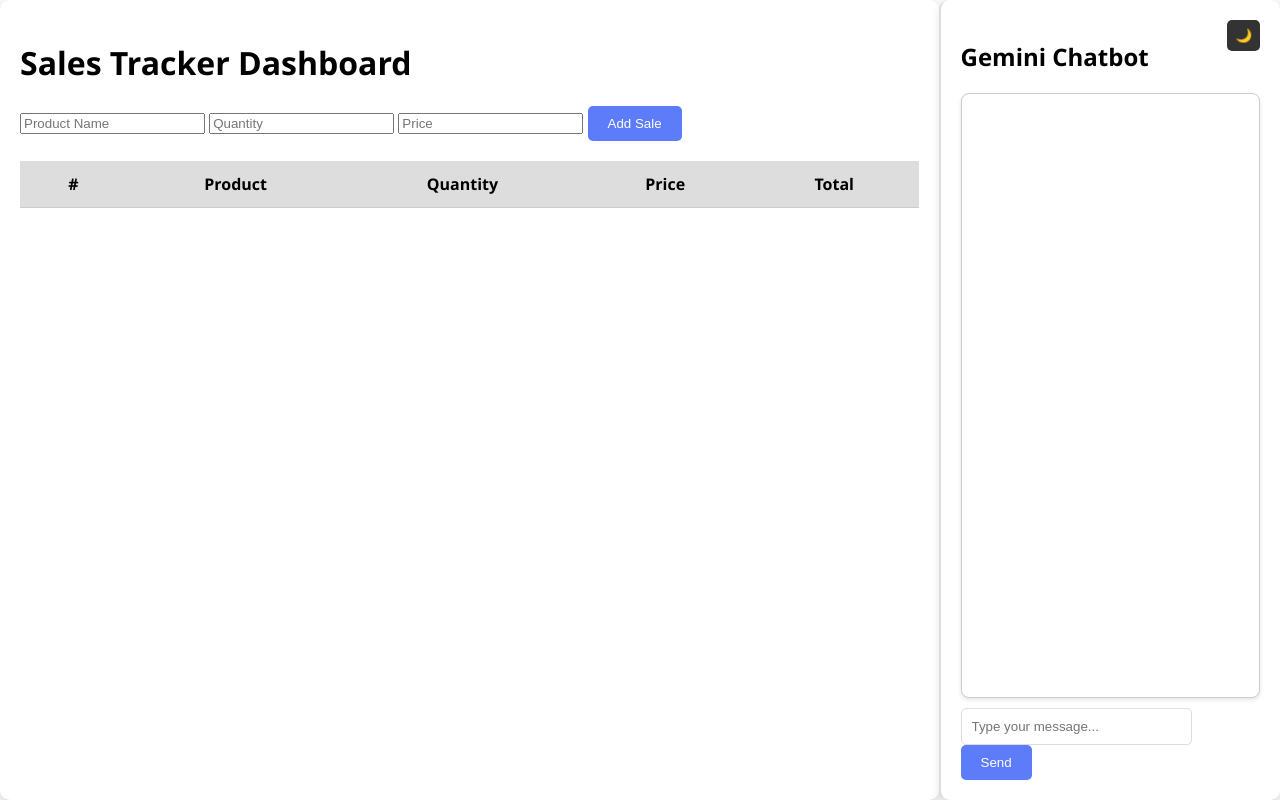
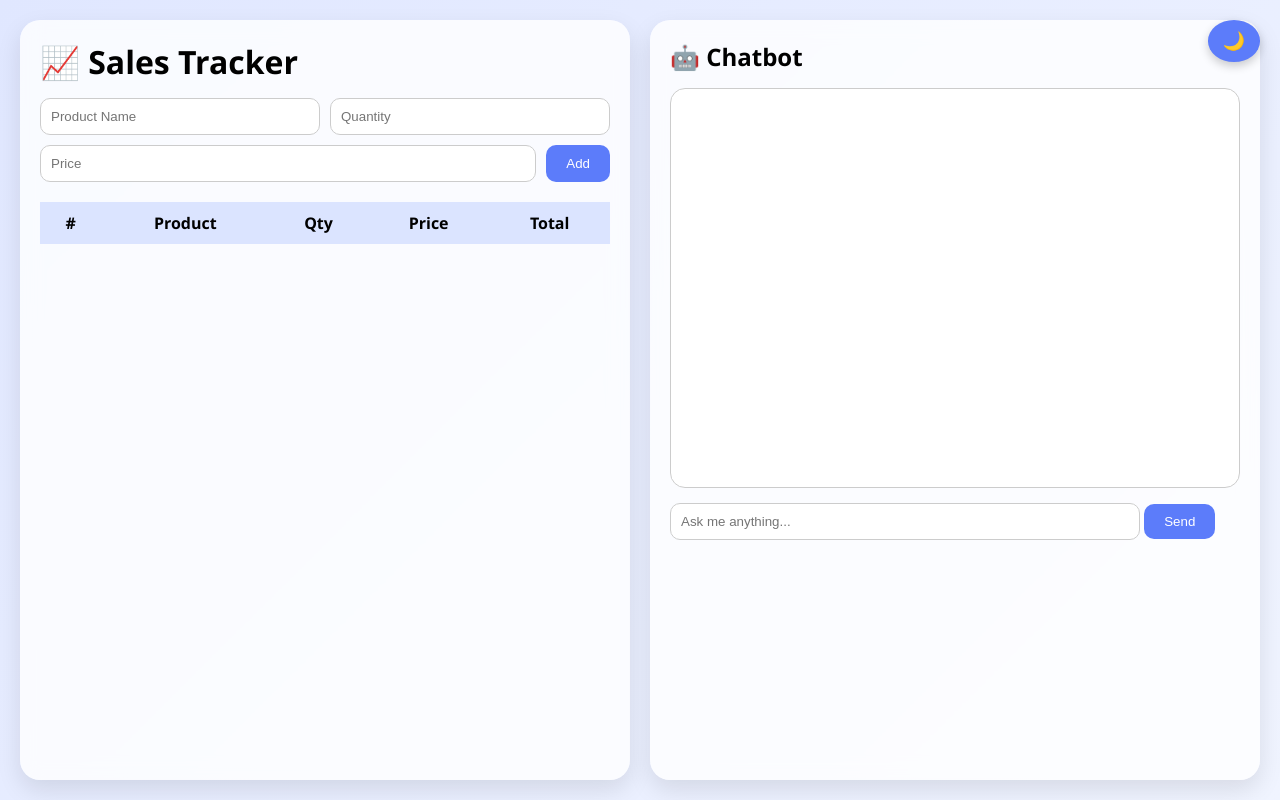
Before and after one commit to Khush2040/Sales-Tracker-AI, a plain HTML site: page frontend/index.html in a window 1280 px wide. Drawn offline with Linux system fonts and the light colour scheme.

Commit message:
Update index.html

```diff
--- a/frontend/index.html
+++ b/frontend/index.html
@@ -1,116 +1,158 @@
 <!DOCTYPE html>
 <html lang="en">
 <head>
-  <meta charset="UTF-8">
+  <meta charset="UTF-8" />
+  <meta name="viewport" content="width=device-width, initial-scale=1.0"/>
   <title>Sales Tracker + Chatbot</title>
-  <link rel="stylesheet" href="styles.css" />
-  <link href="https://cdn.jsdelivr.net/npm/font-awesome/css/font-awesome.min.css" rel="stylesheet">
+  <link href="https://cdn.jsdelivr.net/npm/font-awesome/css/font-awesome.min.css" rel="stylesheet" />
   <style>
-    /* Global Styles */
-    body {
+    :root {
+      --primary: #5c7cfa;
+      --bg-light: #f4f7fc;
+      --bg-dark: #1e1e2f;
+      --card-bg-light: rgba(255, 255, 255, 0.8);
+      --card-bg-dark: rgba(40, 40, 55, 0.8);
+      --text-light: #fff;
+      --text-dark: #333;
+    }
+
+    * {
+      box-sizing: border-box;
       margin: 0;
       padding: 0;
-      font-family: "Segoe UI", sans-serif;
-      display: flex;
-      height: 100vh;
-      overflow: hidden;
-      background-color: #f4f7fc;
-      transition: background-color 0.3s ease;
     }
 
-    /* Light/Dark Mode */
+    body {
+      font-family: "Segoe UI", sans-serif;
+      height: 100vh;
+      background: linear-gradient(135deg, #e0e7ff, #f0f4ff);
+      display: flex;
+      flex-wrap: wrap;
+      padding: 20px;
+      gap: 20px;
+      transition: background-color 0.5s ease;
+    }
+
     body.dark-mode {
-      background-color: #2f2f2f;
-      color: white;
+      background: linear-gradient(135deg, #1e1e2f, #2e2e4f);
+      color: var(--text-light);
     }
 
     .toggle-btn {
-      position: absolute;
+      position: fixed;
       top: 20px;
       right: 20px;
-      background: #333;
+      z-index: 9999; /* ensures it stays on top */
+      background: var(--primary);
       color: white;
       border: none;
-      padding: 8px;
+      padding: 10px 15px;
+      border-radius: 50%;
+      font-size: 18px;
       cursor: pointer;
-      border-radius: 5px;
+      box-shadow: 0 4px 10px rgba(0, 0, 0, 0.2);
     }
 
-    .sales-section, .chat-section {
+    .sales-section,
+    .chat-section {
+      flex: 1;
+      min-width: 350px;
+      background-color: var(--card-bg-light);
+      border-radius: 20px;
       padding: 20px;
-      transition: all 0.3s ease;
+      backdrop-filter: blur(10px);
+      box-shadow: 0 10px 25px rgba(0, 0, 0, 0.1);
+      transition: background-color 0.5s ease, color 0.5s ease;
     }
 
-    /* Sales Section */
-    .sales-section {
-      flex: 3;
-      background-color: #fff;
-      border-radius: 10px;
-      box-shadow: 0 4px 8px rgba(0, 0, 0, 0.1);
-      overflow-y: auto;
+    body.dark-mode .sales-section,
+    body.dark-mode .chat-section {
+      background-color: var(--card-bg-dark);
+      color: var(--text-light);
     }
 
-    .sales-section.dark-mode {
-      background-color: #333;
+    h1, h2 {
+      margin-bottom: 15px;
+      font-weight: 600;
+    }
+
+    form {
+      display: flex;
+      flex-wrap: wrap;
+      gap: 10px;
+      margin-bottom: 20px;
+    }
+
+    input {
+      flex: 1;
+      padding: 10px;
       border-radius: 10px;
+      border: 1px solid #ccc;
+      outline: none;
+      transition: 0.3s ease;
+    }
+
+    input:focus {
+      border-color: var(--primary);
+      box-shadow: 0 0 5px var(--primary);
+    }
+
+    button {
+      background-color: var(--primary);
+      color: white;
+      padding: 10px 20px;
+      border-radius: 10px;
+      border: none;
+      cursor: pointer;
+      transition: 0.3s ease;
+    }
+
+    button:hover {
+      background-color: #4a68c7;
+      transform: scale(1.05);
     }
 
     table {
       width: 100%;
       border-collapse: collapse;
-      margin-top: 20px;
+      margin-top: 10px;
     }
 
     th, td {
-      padding: 12px 20px;
+      padding: 10px;
       text-align: center;
-      border-bottom: 1px solid #ccc;
     }
 
     th {
-      background-color: #ddd;
-      font-weight: bold;
+      background-color: #dbe4ff;
+    }
+
+    tr:nth-child(even) {
+      background-color: #f9f9f9;
     }
 
     tr:hover {
-      background-color: #f4f4f4;
-      cursor: pointer;
-    }
-
-    /* Chat Section */
-    .chat-section {
-      flex: 1;
-      background-color: #fff;
-      border-left: 2px solid #ddd;
-      border-radius: 10px;
-      box-shadow: 0 4px 8px rgba(0, 0, 0, 0.1);
-      display: flex;
-      flex-direction: column;
-    }
-
-    .chat-section.dark-mode {
-      background-color: #444;
+      background-color: #edf2ff;
     }
 
     #chatWindow {
-      flex: 1;
+      height: 400px;
       overflow-y: auto;
+      padding: 10px;
       border: 1px solid #ccc;
-      padding: 10px;
-      margin-bottom: 10px;
-      background-color: #fff;
-      border-radius: 8px;
-      box-shadow: 0 2px 4px rgba(0, 0, 0, 0.1);
+      border-radius: 15px;
+      background: #fff;
+      margin-bottom: 15px;
     }
 
-    #chatWindow.dark-mode {
-      background-color: #333;
+    body.dark-mode #chatWindow {
+      background: #2f2f3f;
       color: white;
     }
 
-    .user-message, .bot-message {
+    .user-message,
+    .bot-message {
       display: flex;
-      align-items: center;
       margin-bottom: 10px;
     }
 
@@ -123,41 +165,21 @@
     }
 
     .message-text {
-      padding: 10px;
-      background-color: #f1f1f1;
-      border-radius: 10px;
       max-width: 70%;
-      word-wrap: break-word;
-    }
-
-    .user-message .message-text {
+      padding: 10px 15px;
+      border-radius: 20px;
       background-color: #5c7cfa;
       color: white;
+      font-size: 14px;
     }
 
     .bot-message .message-text {
       background-color: #eee;
+      color: black;
     }
 
     #userInput {
-      padding: 10px;
-      width: 70%;
-      border: 1px solid #ddd;
-      border-radius: 5px;
-      margin-right: 10px;
-    }
-
-    button {
-      padding: 10px 20px;
-      border: none;
-      border-radius: 5px;
-      background-color: #5c7cfa;
-      color: white;
-      cursor: pointer;
-    }
-
-    button:hover {
-      background-color: #4a68c7;
+      width: calc(100% - 100px);
     }
 
     .loading-spinner {
@@ -175,30 +197,34 @@
       100% { transform: rotate(360deg); }
     }
 
+    @media (max-width: 768px) {
+      body {
+        flex-direction: column;
+        align-items: stretch;
+      }
+    }
   </style>
 </head>
 <body>
 
   <!-- Light/Dark Mode Toggle Button -->
-  <button class="toggle-btn" onclick="toggleDarkMode()">🌙</button>
+  <button class="toggle-btn" onclick="toggleDarkMode()" id="toggleIcon">🌙</button>
 
-  <!-- Left Side: Sales Tracker -->
+  <!-- Sales Tracker Section -->
   <div class="sales-section">
-    <h1>Sales Tracker Dashboard</h1>
-
+    <h1>📈 Sales Tracker</h1>
     <form id="salesForm" onsubmit="addSale(event)">
-      <input type="text" id="product" placeholder="Product Name" required>
-      <input type="number" id="quantity" placeholder="Quantity" required>
-      <input type="number" id="price" placeholder="Price" required>
-      <button type="submit">Add Sale</button>
+      <input type="text" id="product" placeholder="Product Name" required />
+      <input type="number" id="quantity" placeholder="Quantity" required />
+      <input type="number" id="price" placeholder="Price" required />
+      <button type="submit">Add</button>
     </form>
-
     <table id="salesTable">
       <thead>
         <tr>
           <th>#</th>
           <th>Product</th>
-          <th>Quantity</th>
+          <th>Qty</th>
           <th>Price</th>
           <th>Total</th>
         </tr>
@@ -207,9 +233,9 @@
     </table>
   </div>
 
-  <!-- Right Side: Gemini Chatbot -->
+  <!-- Chatbot Section -->
   <div class="chat-section">
-    <h2>Gemini Chatbot</h2>
+    <h2>🤖 Chatbot</h2>
     <div id="chatWindow"></div>
     <div class="user-message" style="display: none;" id="loadingMessage">
       <div class="message-text">
@@ -217,31 +243,27 @@
       </div>
     </div>
     <div>
-      <input type="text" id="userInput" placeholder="Type your message...">
+      <input type="text" id="userInput" placeholder="Ask me anything..." />
       <button onclick="sendMessage()">Send</button>
     </div>
   </div>
 
   <script>
     let saleIndex = 1;
-    let shouldSpeak = false; // Track if speech is enabled
+    let shouldSpeak = false;
 
-    // Toggle Dark Mode
     function toggleDarkMode() {
       document.body.classList.toggle('dark-mode');
-      document.querySelector('.sales-section').classList.toggle('dark-mode');
-      document.querySelector('.chat-section').classList.toggle('dark-mode');
-      document.querySelector('#chatWindow').classList.toggle('dark-mode');
+      const icon = document.getElementById("toggleIcon");
+      icon.textContent = document.body.classList.contains("dark-mode") ? "☀️" : "🌙";
     }
 
-    // Sales Tracker Logic
     function addSale(event) {
       event.preventDefault();
       const product = document.getElementById("product").value;
       const quantity = parseInt(document.getElementById("quantity").value);
       const price = parseFloat(document.getElementById("price").value);
       const total = (quantity * price).toFixed(2);
-
       const row = `<tr>
         <td>${saleIndex++}</td>
         <td>${product}</td>
@@ -249,12 +271,10 @@
         <td>${price}</td>
         <td>${total}</td>
       </tr>`;
-
       document.querySelector("#salesTable tbody").innerHTML += row;
       document.getElementById("salesForm").reset();
     }
 
-    // Chatbot Logic
     async function sendMessage() {
       const input = document.getElementById("userInput").value;
       if (!input) return;
@@ -265,7 +285,6 @@
       chatWindow.innerHTML += `<div class="user-message"><div class="message-text">${input}</div></div>`;
       document.getElementById("userInput").value = "";
       chatWindow.scrollTop = chatWindow.scrollHeight;
-
       loadingMessage.style.display = 'flex';
 
       const response = await fetch("http://127.0.0.1:8000/chat", {
@@ -279,21 +298,13 @@
       chatWindow.scrollTop = chatWindow.scrollHeight;
       loadingMessage.style.display = 'none';
 
-      // Check if user asked to "speak"
-      if (input.toLowerCase().includes("speak")) {
-        shouldSpeak = true;
-      }
-
-      // Speak the bot's response if the user requested it
-      if (shouldSpeak) {
-        speakMessage(data.response);
-      }
+      if (input.toLowerCase().includes("speak")) shouldSpeak = true;
+      if (shouldSpeak) speakMessage(data.response);
     }
 
-    // Text-to-Speech: Speak the bot's response
     function speakMessage(message) {
       const speech = new SpeechSynthesisUtterance(message);
-      speech.lang = 'en-US'; // You can change the language to any supported language
+      speech.lang = 'en-US';
       window.speechSynthesis.speak(speech);
     }
   </script>
```
